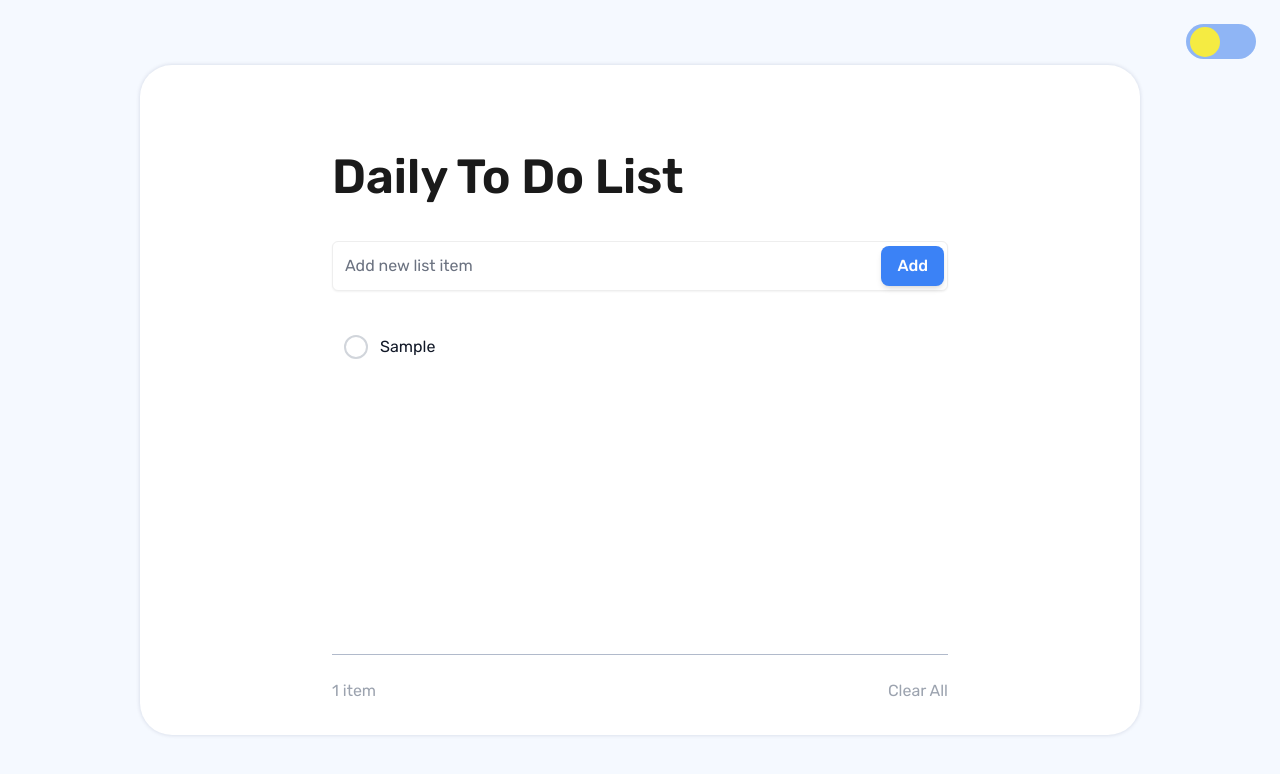
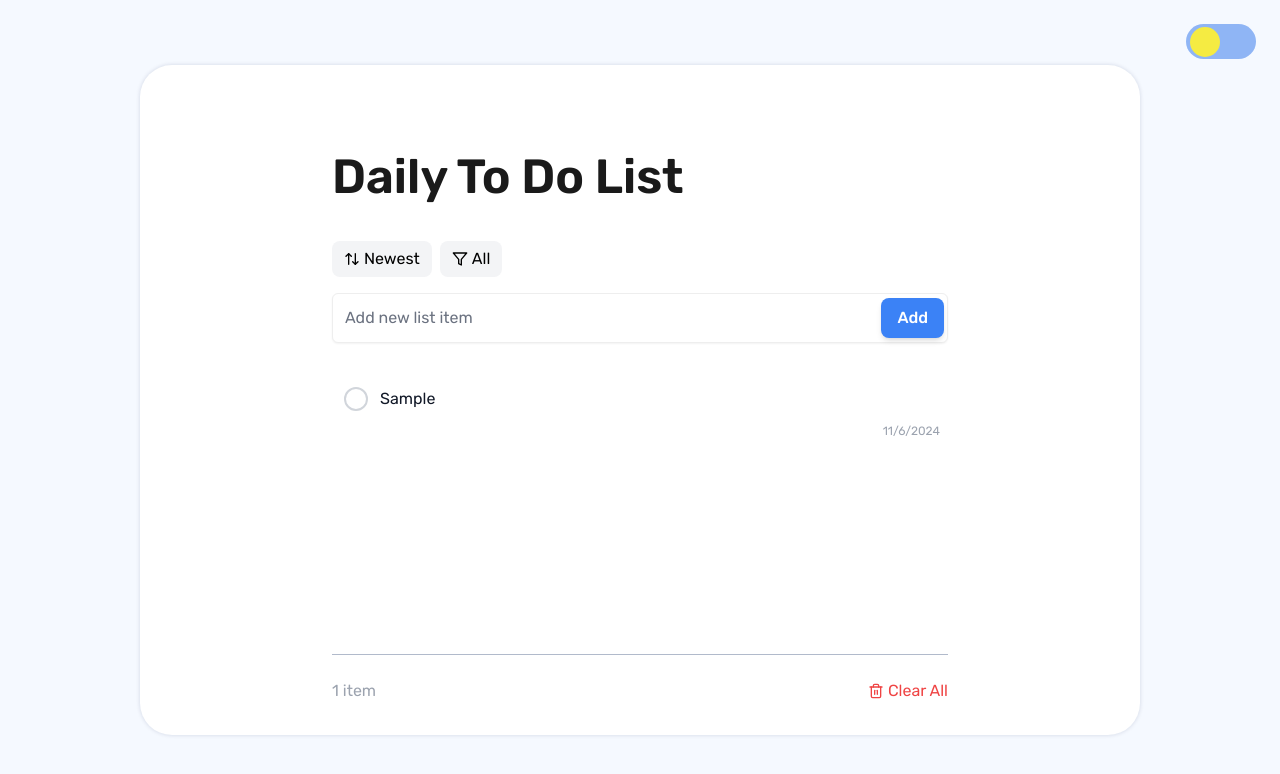
Before and after one commit to chiragak/to-do-list-app, a Next.js app: page / in a window 1280 px wide. Both pictures are taken after typing "Sample" into the empty fields and a click on the button "Add". Shown: the top 774 px of the page. Built offline with nearby package versions, Linux system fonts and the light colour scheme.

Commit message:
Added task management, sorting, filtering, and UI/UX improvements

```diff
--- a/package.json
+++ b/package.json
@@ -9,6 +9,7 @@
     "lint": "next lint"
   },
   "dependencies": {
+    "lucide-react": "^0.454.0",
     "next": "15.0.2",
     "next-themes": "^0.4.3",
     "react": "19.0.0-rc-02c0e824-20241028",
--- a/src/app/components/Task.js
+++ b/src/app/components/Task.js
@@ -1,30 +1,130 @@
-import { FaCheck } from 'react-icons/fa';
+import { useState } from 'react';
+import { Trash2, Edit2, Star } from 'lucide-react';
 
-export default function Task({ task, onMarkCompleted }) {
+export default function Task({
+  task,
+  onMarkCompleted,
+  onDelete,
+  onEdit,
+  onToggleImportant,
+  isEditing,
+  setIsEditing
+}) {
+  const [editText, setEditText] = useState(task.text);
+
+  const handleEdit = (e) => {
+    e.preventDefault();
+    if (editText.trim()) {
+      onEdit(task.id, editText.trim());
+      setIsEditing(false);
+    }
+  };
+
+  if (isEditing) {
+    return (
+      <form onSubmit={handleEdit} className="flex items-center gap-2">
+        <input
+          type="text"
+          value={editText}
+          onChange={(e) => setEditText(e.target.value)}
+          className="flex-1 p-2 border rounded-lg focus:ring-2 focus:ring-blue-500
+                     dark:bg-gray-800 dark:border-gray-700"
+          autoFocus
+        />
+        <button
+          type="submit"
+          className="px-3 py-1.5 bg-blue-500 text-white rounded-lg hover:bg-blue-600
+                     transition-colors"
+        >
+          Save
+        </button>
+        <button
+          type="button"
+          onClick={() => setIsEditing(false)}
+          className="px-3 py-1.5 bg-gray-200 dark:bg-gray-700 rounded-lg
+                     hover:bg-gray-300 dark:hover:bg-gray-600 transition-colors"
+        >
+          Cancel
+        </button>
+      </form>
+    );
+  }
+
   return (
     <div
-      className="flex items-center p-2 md:p-3 mt-2 rounded-lg hover:bg-gray-100
-                 dark:hover:bg-[#2a2a2a] cursor-pointer transition-colors"
-      onClick={() => onMarkCompleted(task.id)}
+      className={`group flex items-center p-2 md:p-3 rounded-lg
+                  ${!task.completed && 'hover:bg-gray-100 dark:hover:bg-[#2a2a2a]'}
+                  transition-colors relative`}
     >
+      {/* Checkbox */}
       <div
+        onClick={() => onMarkCompleted(task.id)}
         className={`mr-2 md:mr-3 w-5 h-5 md:w-6 md:h-6 rounded-full border-2
-                   flex items-center justify-center transition-colors ${
+                   flex items-center justify-center cursor-pointer
+                   transition-colors ${
           task.completed
             ? 'bg-green-500 border-green-500'
             : 'bg-white dark:bg-[#2a2a2a] border-gray-300 dark:border-gray-600'
         }`}
       >
-        {task.completed && <FaCheck className="text-white text-xs md:text-sm" />}
+        {task.completed && (
+          <svg
+            className="w-3 h-3 text-white"
+            fill="none"
+            viewBox="0 0 24 24"
+            stroke="currentColor"
+          >
+            <path
+              strokeLinecap="round"
+              strokeLinejoin="round"
+              strokeWidth={2}
+              d="M5 13l4 4L19 7"
+            />
+          </svg>
+        )}
       </div>
+
+      {/* Task Text */}
       <span
-        className={`text-sm md:text-base ${
+        className={`flex-1 text-sm md:text-base ${
           task.completed
             ? 'line-through text-gray-400 dark:text-gray-500'
             : 'text-gray-900 dark:text-gray-200'
-        } hover:text-blue-500 dark:hover:text-blue-400 transition-colors`}
+        }`}
       >
         {task.text}
+      </span>
+
+      {/* Task Actions */}
+      <div className="flex items-center gap-2 opacity-0 group-hover:opacity-100 transition-opacity">
+        <button
+          onClick={() => onToggleImportant(task.id)}
+          className={`p-1 rounded-full hover:bg-gray-200 dark:hover:bg-gray-700
+                     transition-colors ${task.important ? 'text-yellow-500' : ''}`}
+        >
+          <Star size={16} fill={task.important ? 'currentColor' : 'none'} />
+        </button>
+
+        <button
+          onClick={() => setIsEditing(true)}
+          className="p-1 rounded-full hover:bg-gray-200 dark:hover:bg-gray-700
+                     transition-colors text-gray-500 dark:text-gray-400"
+        >
+          <Edit2 size={16} />
+        </button>
+
+        <button
+          onClick={() => onDelete(task.id)}
+          className="p-1 rounded-full hover:bg-gray-200 dark:hover:bg-gray-700
+                     transition-colors text-gray-500 dark:text-gray-400"
+        >
+          <Trash2 size={16} />
+        </button>
+      </div>
+
+      {/* Creation Date */}
+      <span className="absolute -bottom-4 right-2 text-xs text-gray-400">
+        {new Date(task.createdAt).toLocaleDateString()}
       </span>
     </div>
   );
--- a/src/app/page.js
+++ b/src/app/page.js
@@ -3,51 +3,138 @@ import { useState, useEffect } from 'react';
 import AddTaskForm from './components/AddTaskForm';
 import ThemeToggle from './components/ThemeToggle';
 import Task from './components/Task';
+import { Trash2, ArrowUpDown, Filter } from 'lucide-react';
 
 export default function TodoApp() {
   const [tasks, setTasks] = useState(null);
   const [mounted, setMounted] = useState(false);
+  const [editingTask, setEditingTask] = useState(null);
+  const [sortOrder, setSortOrder] = useState('newest');
+  const [filter, setFilter] = useState('all'); // 'all', 'active', 'completed'
+  const [showConfetti, setShowConfetti] = useState(false);
 
+  // Load tasks from localStorage on mount
   useEffect(() => {
-    setTasks([]);
+    const savedTasks = localStorage.getItem('tasks');
+    setTasks(savedTasks ? JSON.parse(savedTasks) : []);
     setMounted(true);
   }, []);
 
-  if (!mounted) {
-    return null;
-  }
+  // Save tasks to localStorage whenever they change
+  useEffect(() => {
+    if (tasks) {
+      localStorage.setItem('tasks', JSON.stringify(tasks));
+    }
+  }, [tasks]);
+
+  // Show confetti animation when all tasks are completed
+  useEffect(() => {
+    if (tasks?.length > 0 && tasks.every(task => task.completed)) {
+      setShowConfetti(true);
+      const timer = setTimeout(() => setShowConfetti(false), 3000);
+      return () => clearTimeout(timer);
+    }
+  }, [tasks]);
+
+  if (!mounted) return null;
 
   const addTask = (taskText) => {
     if (!taskText.trim()) return;
-    setTasks(prevTasks => [...prevTasks, {
+    setTasks(prevTasks => [{
       id: `task-${Date.now()}`,
       text: taskText,
       completed: false,
-      createdAt: new Date().toISOString()
-    }]);
+      createdAt: new Date().toISOString(),
+      important: false
+    }, ...prevTasks]);
+  };
+
+  const deleteTask = (id) => {
+    setTasks(prevTasks => prevTasks.filter(task => task.id !== id));
+    setEditingTask(null);
+  };
+
+  const editTask = (id, newText) => {
+    setTasks(prevTasks =>
+      prevTasks.map(task =>
+        task.id === id ? { ...task, text: newText } : task
+      )
+    );
+    setEditingTask(null);
   };
 
   const markCompleted = (id) => {
     setTasks(prevTasks =>
-      prevTasks.map((task) =>
+      prevTasks.map(task =>
         task.id === id ? { ...task, completed: !task.completed } : task
       )
     );
   };
 
-  const clearAllTasks = () => {
-    setTasks([]);
+  const toggleImportant = (id) => {
+    setTasks(prevTasks =>
+      prevTasks.map(task =>
+        task.id === id ? { ...task, important: !task.important } : task
+      )
+    );
   };
 
-  if (tasks === null) {
-    return null;
-  }
+  const clearAllTasks = () => {
+    if (window.confirm('Are you sure you want to clear all tasks?')) {
+      setTasks([]);
+    }
+  };
+
+  const getSortedAndFilteredTasks = () => {
+    if (!tasks) return [];
+
+    let filteredTasks = [...tasks];
+
+    // Apply filter
+    switch (filter) {
+      case 'active':
+        filteredTasks = filteredTasks.filter(task => !task.completed);
+        break;
+      case 'completed':
+        filteredTasks = filteredTasks.filter(task => task.completed);
+        break;
+    }
+
+    // Apply sorting
+    switch (sortOrder) {
+      case 'oldest':
+        filteredTasks.sort((a, b) => new Date(a.createdAt) - new Date(b.createdAt));
+        break;
+      case 'newest':
+        filteredTasks.sort((a, b) => new Date(b.createdAt) - new Date(a.createdAt));
+        break;
+      case 'alphabetical':
+        filteredTasks.sort((a, b) => a.text.localeCompare(b.text));
+        break;
+      case 'important':
+        filteredTasks.sort((a, b) => (b.important ? 1 : 0) - (a.important ? 1 : 0));
+        break;
+    }
+
+    return filteredTasks;
+  };
+
+  const sortedAndFilteredTasks = getSortedAndFilteredTasks();
 
   return (
     <main className="flex flex-col min-h-screen items-center justify-center p-4 md:p-6 bg-[#F5F9FF] dark:bg-[#1a1a1a]">
       <div className="absolute top-4 right-4">
         <ThemeToggle />
       </div>
+
+      {showConfetti && (
+        <div className="fixed inset-0 pointer-events-none">
+          {/* Add confetti animation here */}
+          <div className="absolute inset-0 flex items-center justify-center">
+            <span className="text-4xl">🎉</span>
+          </div>
+        </div>
+      )}
 
       <div
         className="bg-white dark:bg-[#212121] w-full max-w-[1000px] min-h-[480px] md:min-h-[670px]
@@ -58,14 +145,50 @@ export default function TodoApp() {
           Daily To Do List
         </h1>
 
+        {/* Controls Bar */}
+        <div className="flex flex-wrap gap-2 mb-4 items-center justify-between">
+          <div className="flex gap-2">
+            <button
+              onClick={() => setSortOrder(prev => {
+                const orders = ['newest', 'oldest', 'alphabetical', 'important'];
+                const currentIndex = orders.indexOf(prev);
+                return orders[(currentIndex + 1) % orders.length];
+              })}
+              className="flex items-center gap-1 px-3 py-1.5 rounded-lg bg-gray-100 dark:bg-gray-800
+                       hover:bg-gray-200 dark:hover:bg-gray-700 transition-colors"
+            >
+              <ArrowUpDown size={16} />
+              <span className="capitalize">{sortOrder}</span>
+            </button>
+
+            <button
+              onClick={() => setFilter(prev => {
+                const filters = ['all', 'active', 'completed'];
+                const currentIndex = filters.indexOf(prev);
+                return filters[(currentIndex + 1) % filters.length];
+              })}
+              className="flex items-center gap-1 px-3 py-1.5 rounded-lg bg-gray-100 dark:bg-gray-800
+                       hover:bg-gray-200 dark:hover:bg-gray-700 transition-colors"
+            >
+              <Filter size={16} />
+              <span className="capitalize">{filter}</span>
+            </button>
+          </div>
+        </div>
+
         <AddTaskForm onAddTask={addTask} />
 
         <div className="mt-4 space-y-4 mb-24">
-          {tasks.map((task) => (
+          {sortedAndFilteredTasks.map((task) => (
             <Task
               key={task.id}
               task={task}
               onMarkCompleted={markCompleted}
+              onDelete={deleteTask}
+              onEdit={editTask}
+              onToggleImportant={toggleImportant}
+              isEditing={editingTask === task.id}
+              setIsEditing={(isEditing) => setEditingTask(isEditing ? task.id : null)}
             />
           ))}
         </div>
@@ -78,8 +201,9 @@ export default function TodoApp() {
           </span>
           <button
             onClick={clearAllTasks}
-            className="hover:underline transition text-gray-400 dark:text-gray-400"
+            className="flex items-center gap-1 text-red-500 hover:text-red-600 dark:hover:text-red-400 transition-colors"
           >
+            <Trash2 size={16} />
             Clear All
           </button>
         </div>
```
Also changed, not shown: 1 other file (tests, documents, lock files or other folders).
